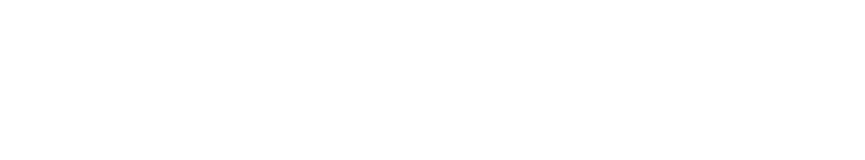
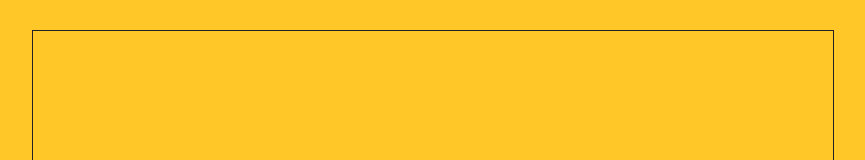
Before and after one commit to arjunkhara/Games-Theories-Practices-Repo, a plain HTML site: page index.html in a window 1280 px wide. Shown: the top 160 px of the page, without its empty margins (207-1072 px from the left). Drawn offline with nearby package versions, Linux system fonts and the light colour scheme.

Commit message:
Update index.html

```diff
--- a/index.html
+++ b/index.html
@@ -3,21 +3,36 @@
 <!DOCTYPE html>
 <html>
   <head>
-    <meta charset="utf-8" name="viewport" width="device-width, initial-scale=1.0">
-    <title>Moving Blocks and Bricks</title>
-<!--Insert CSS styling here and transfer (if required) to separate CSS file post sandbox-->
+    <meta charset="utf-8" name="viewport" width="device-width, initial-scale=1;">
+    <title>My Snake Game on jQuery</title>
+    <script src="https://ajax.googleapis.com/ajax/libs/jquery/3.2.1/jquery.min.js"></script>
+
     <style>
+/*This is the body background, make the background color yellow */
+    body {
+  background-color: #ffc728;
+}
+
+/*This is the canvas style in which the snak game will be played bounded by the dark grey border */
+    #myCanvas {
+      display: block;
+      margin: 30px auto;
+      border: 1px solid #222;
+}
     </style>
   </head>
 
 
   <body>
-
+<!--The canvas width and height can be changed here, it works best as a square-->
+    <canvas id="myCanvas" width="800" height="800"></canvas>
   </body>
 </html>
 
 
 
+
 <!--Insert JavaScript / jQuery here and transfer (if required) to separate JS file post-build and sandbox-->
+<!--jQuery library linked to Google library-->
 <script>
 </script>
```
